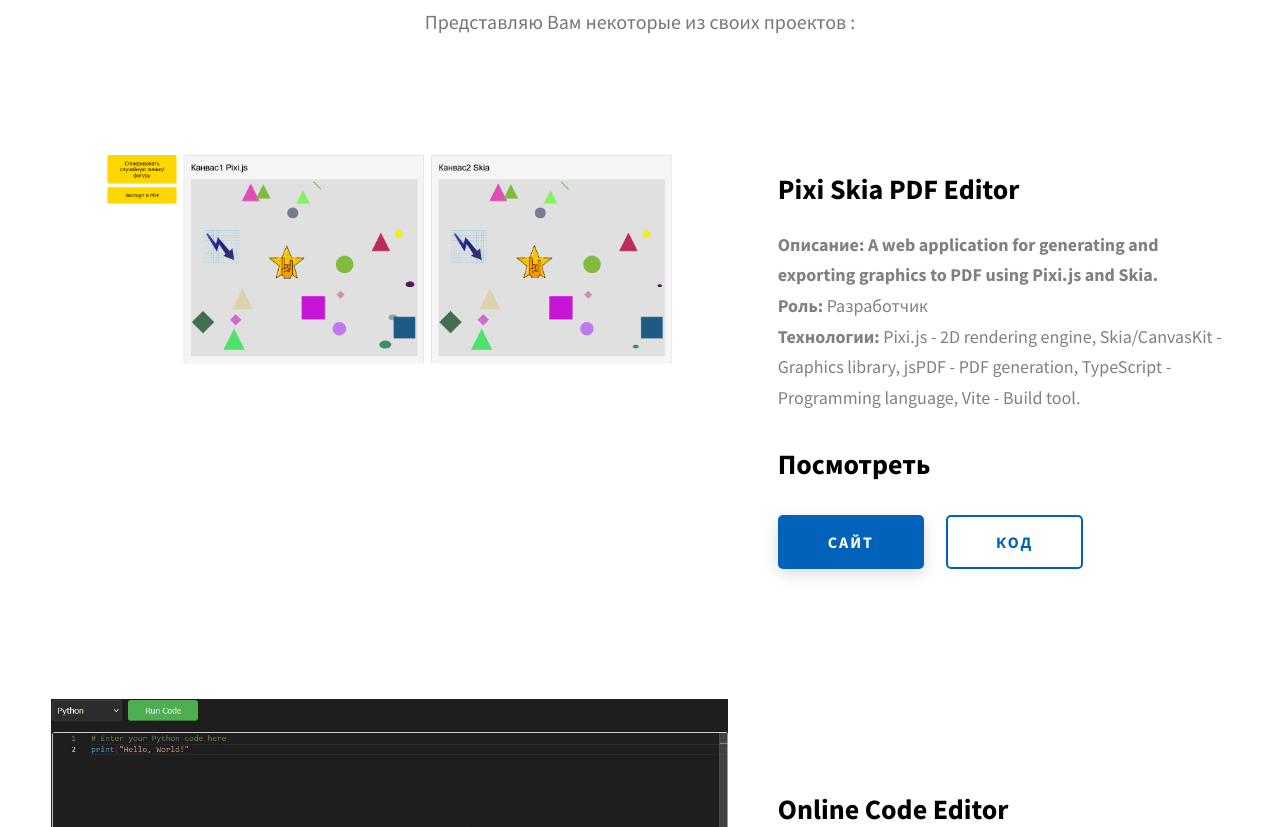
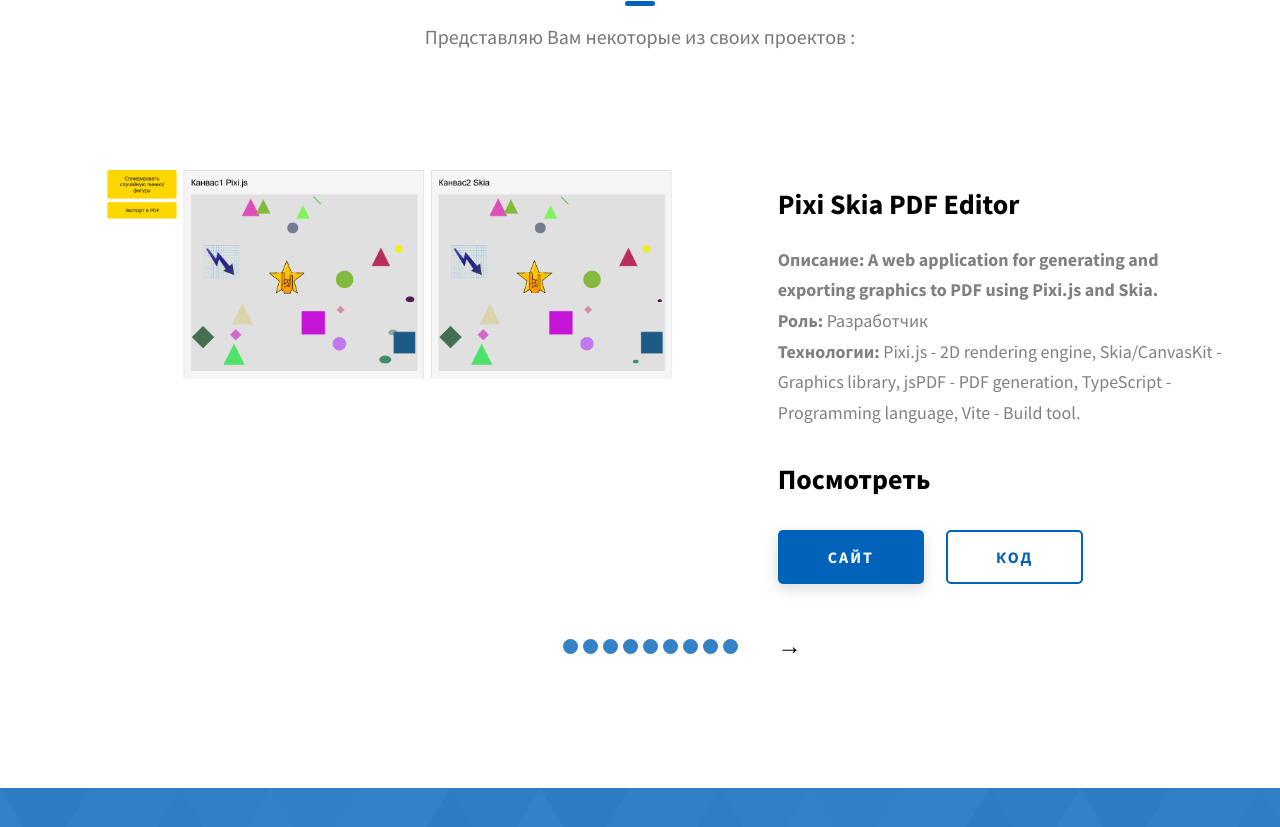
Before and after one commit to ro5ti5lav/MyPortfolio, a website: page index.html in a window 1280 px wide. Shown: the part 1973-2800 px from the top of the page. Drawn offline with Linux system fonts and the light colour scheme.

Commit message:
add carusel

```diff
--- a/css/style.css
+++ b/css/style.css
@@ -1029,3 +1029,67 @@ textarea {
     top: 27px;
   }
 }
+
+.projects-page {
+  display: none;
+}
+
+.projects-page.active {
+  display: block;
+}
+
+.projects-navigation {
+  display: flex;
+  justify-content: center;
+  align-items: center;
+  margin-top: 2rem;
+  gap: 2rem;
+}
+
+.nav-btn {
+  background: none;
+  border: 2px solid var(--main-color);
+  color: var(--main-color);
+  padding: 1rem 2rem;
+  font-size: 2.4rem;
+  cursor: pointer;
+  border-radius: 5px;
+  transition: all 0.3s;
+  line-height: 1;
+}
+
+.nav-btn:hover {
+  background: var(--main-color);
+  color: rgb(235, 78, 78);
+}
+
+.page-indicators {
+  display: flex;
+  gap: 0.5rem;
+}
+
+.page-indicator {
+  width: 15px;
+  height: 15px;
+  border-radius: 50%;
+  background: rgba(0, 98, 185, 0.8);
+  cursor: pointer;
+}
+
+.page-indicator.active {
+  background: var(--main-color);
+}
+
+.projects-pages-container {
+  width: 100%;
+  position: relative;
+}
+
+.projects-page {
+  display: none;
+  width: 100%;
+}
+
+.projects-page.active {
+  display: block;
+}
--- a/index.html
+++ b/index.html
@@ -1,3 +1,5 @@
+совершенствованию
+своих знаний и навыков.
 <!DOCTYPE html>
 <html lang="ru">
 
@@ -120,7 +122,8 @@
         <span class="heading-sec__main">Коротко о себе...</span>
         <span class="heading-sec__sub">
           Я увлеченный frontend-разработчик с опытом создания адаптивных и интерактивных веб-приложений.
-          Я работаю с HTML, CSS, SASS/LESS, TypeScript/JavaScript, React, RestAPI и всегда стремлюсь к совершенствованию
+          Я работаю с HTML, CSS, SASS/LESS, TypeScript/JavaScript, React, RestAPI и всегда стремлюсь к
+          совершенствованию
           своих знаний и навыков.
           В свободное время занимаюсь изучением новых технологий и совершенствую свои навыки в дизайне.
         </span>
@@ -153,10 +156,10 @@
             <div class="skills__skill">CSS</div>
             <div class="skills__skill">JavaScript</div>
             <div class="skills__skill">TypeScript</div>
-            <div class="skills__skill">React</div>
+            <div class="skills__skill">ReactJS</div>
             <div class="skills__skill">NodeJS</div>
             <div class="skills__skill">VueJS</div>
-            <div class="skills__skill">Sass</div>
+            <div class="skills__skill">Sass/Less</div>
             <div class="skills__skill">Docker</div>
             <div class="skills__skill">Git</div>
             <div class="skills__skill">Rest API</div>
@@ -166,6 +169,7 @@
             <div class="skills__skill">Figma</div>
             <div class="skills__skill">NextJS</div>
             <div class="skills__skill">Flex/Grid</div>
+            <div class="skills__skill">Jira</div>
           </div>
         </div>
       </div>
@@ -181,6 +185,11 @@
       </h2>
 
       <div class="projects__content">
+        <!-- Контейнер для страниц с проектами -->
+        <div class="projects-pages-container">
+          <!-- Первая страница -->
+          <div class="projects-page active">
+
 
             <div class="projects__row">
               <div class="projects__row-img-cont">
@@ -190,11 +199,11 @@
               <div class="projects__row-content">
                 <h3 class="projects__row-content-title">Pixi Skia PDF Editor</h3>
                 <p class="projects__row-content-desc">
-              <strong>Описание: A web application for generating and exporting graphics to PDF using Pixi.js and Skia.
-              </strong><br>
+                  <strong>Описание: A web application for generating and exporting graphics to PDF using Pixi.js and
+                    Skia.</strong><br>
                   <strong>Роль:</strong> Разработчик<br>
-              <strong>Технологии:</strong> Pixi.js - 2D rendering engine, Skia/CanvasKit - Graphics library, jsPDF - PDF
-              generation,
+                  <strong>Технологии:</strong> Pixi.js - 2D rendering engine, Skia/CanvasKit - Graphics library, jsPDF -
+                  PDF generation,
                   TypeScript - Programming language, Vite - Build tool.
                 </p>
                 <div class="project-details__links">
@@ -251,7 +260,10 @@
                 </div>
               </div>
             </div>
+          </div>
 
+          <!-- Вторая страница -->
+          <div class="projects-page">
             <div class="projects__row">
               <div class="projects__row-img-cont">
                 <img src="./assets/jpeg/chat.jpeg" alt="Software Screenshot" class="projects__row-img zoom-image"
@@ -315,9 +327,12 @@
                   <a href="https://github.com/mikhailkushnir/green-corp-landing"
                     class="btn btn--med btn--theme-inv project-details__links-btn" target="_blank">Код</a>
                 </div>
-
               </div>
             </div>
+          </div>
+
+          <!-- Третья страница -->
+          <div class="projects-page">
             <div class="projects__row">
               <div class="projects__row-img-cont">
                 <img src="./assets/jpeg/portfolio.jpeg" alt="Software Screenshot" class="projects__row-img zoom-image"
@@ -337,9 +352,9 @@
                   <a href="https://github.com/ro5ti5lav/MyPortfolio"
                     class="btn btn--med btn--theme-inv project-details__links-btn" target="_blank">Код</a>
                 </div>
-
               </div>
             </div>
+
             <div class="projects__row">
               <div class="projects__row-img-cont">
                 <img src="./assets/jpeg/computer.jpeg" alt="Software Screenshot" class="projects__row-img zoom-image"
@@ -354,14 +369,14 @@
                 </p>
                 <div class="project-details__links">
                   <h3 class="project-details__content-title">Посмотреть</h3>
-              <a href="https://ro5ti5lav.github.io/computer/" class="btn btn--med btn--theme project-details__links-btn"
-                target="_blank">Сайт</a>
+                  <a href="https://ro5ti5lav.github.io/computer/"
+                    class="btn btn--med btn--theme project-details__links-btn" target="_blank">Сайт</a>
                   <a href="https://github.com/ro5ti5lav/computer"
                     class="btn btn--med btn--theme-inv project-details__links-btn" target="_blank">Код</a>
                 </div>
-
               </div>
             </div>
+
             <div class="projects__row">
               <div class="projects__row-img-cont">
                 <img src="./assets/jpeg/landing.jpeg" alt="Software Screenshot" class="projects__row-img zoom-image"
@@ -376,13 +391,17 @@
                 </p>
                 <div class="project-details__links">
                   <h3 class="project-details__content-title">Посмотреть</h3>
-              <a href="https://ro5ti5lav.github.io/landing/" class="btn btn--med btn--theme project-details__links-btn"
-                target="_blank">Сайт</a>
+                  <a href="https://ro5ti5lav.github.io/landing/"
+                    class="btn btn--med btn--theme project-details__links-btn" target="_blank">Сайт</a>
                   <a href="https://github.com/ro5ti5lav/landing"
                     class="btn btn--med btn--theme-inv project-details__links-btn" target="_blank">Код</a>
                 </div>
               </div>
             </div>
+          </div>
+
+          <!-- После третьей страницы добавляем четвертую -->
+          <div class="projects-page">
             <div class="projects__row">
               <div class="projects__row-img-cont">
                 <img src="./assets/jpeg/bk.jpeg" alt="Software Screenshot" class="projects__row-img zoom-image"
@@ -397,12 +416,26 @@
                 </p>
                 <div class="project-details__links">
                   <h3 class="project-details__content-title">Посмотреть</h3>
-              <a href="https://ro5ti5lav.github.io/Project/" class="btn btn--med btn--theme project-details__links-btn"
-                target="_blank">Сайт</a>
+                  <a href="https://ro5ti5lav.github.io/Project/"
+                    class="btn btn--med btn--theme project-details__links-btn" target="_blank">Сайт</a>
                   <a href="https://github.com/ro5ti5lav/Project"
                     class="btn btn--med btn--theme-inv project-details__links-btn" target="_blank">Код</a>
                 </div>
               </div>
+            </div>
+          </div>
+        </div>
+
+        <!-- Навигация -->
+        <div class="projects-navigation">
+          <button class="nav-btn prev-btn">&#8592;</button>
+          <div class="page-indicators">
+            <span class="page-indicator active" data-page="1"></span>
+            <span class="page-indicator" data-page="2"></span>
+            <span class="page-indicator" data-page="3"></span>
+            <span class="page-indicator" data-page="4"></span>
+          </div>
+          <button class="nav-btn next-btn">&#8594;</button>
         </div>
       </div>
     </div>
--- a/index.js
+++ b/index.js
@@ -1,38 +1,99 @@
-// ---
-const hamMenuBtn = document.querySelector('.header__main-ham-menu-cont')
-const smallMenu = document.querySelector('.header__sm-menu')
-const headerHamMenuBtn = document.querySelector('.header__main-ham-menu')
-const headerHamMenuCloseBtn = document.querySelector(
-  '.header__main-ham-menu-close'
-)
-const headerSmallMenuLinks = document.querySelectorAll('.header__sm-menu-link')
+document.addEventListener('DOMContentLoaded', function () {
+  const projectsContainer = document.querySelector('.projects-pages-container');
+  const projectRows = document.querySelectorAll('.projects__row');
+  const pageIndicators = document.querySelector('.page-indicators');
+  const prevBtn = document.querySelector('.prev-btn');
+  const nextBtn = document.querySelector('.next-btn');
 
-hamMenuBtn.addEventListener('click', () => {
-  if (smallMenu.classList.contains('header__sm-menu--active')) {
-    smallMenu.classList.remove('header__sm-menu--active')
-  } else {
-    smallMenu.classList.add('header__sm-menu--active')
+  let PROJECTS_PER_PAGE = 1; // По умолчанию 3 проекта на странице
+  let currentPage = 0;
+
+  // Функция для создания страниц и распределения проектов
+  function createPages() {
+    // Очищаем контейнер и индикаторы
+    projectsContainer.innerHTML = '';
+    pageIndicators.innerHTML = '';
+
+    // Вычисляем количество необходимых страниц
+    const totalPages = Math.ceil(Array.from(projectRows).length / PROJECTS_PER_PAGE);
+
+    // Создаем страницы и распределяем проекты
+    for (let i = 0; i < totalPages; i++) {
+      // Создаем страницу
+      const page = document.createElement('div');
+      page.className = 'projects-page';
+      if (i === 0) page.classList.add('active');
+
+      // Определяем индексы проектов для текущей страницы
+      const startIndex = i * PROJECTS_PER_PAGE;
+      const endIndex = Math.min(startIndex + PROJECTS_PER_PAGE, projectRows.length);
+
+      // Добавляем проекты на страницу
+      for (let j = startIndex; j < endIndex; j++) {
+        page.appendChild(projectRows[j].cloneNode(true));
+      }
+
+      projectsContainer.appendChild(page);
+
+      // Создаем индикатор для страницы
+      const indicator = document.createElement('span');
+      indicator.className = 'page-indicator';
+      if (i === 0) indicator.classList.add('active');
+      indicator.setAttribute('data-page', i + 1);
+      indicator.addEventListener('click', () => {
+        currentPage = i;
+        showPage(currentPage);
+      });
+      pageIndicators.appendChild(indicator);
+    }
   }
-  if (headerHamMenuBtn.classList.contains('d-none')) {
-    headerHamMenuBtn.classList.remove('d-none')
-    headerHamMenuCloseBtn.classList.add('d-none')
-  } else {
-    headerHamMenuBtn.classList.add('d-none')
-    headerHamMenuCloseBtn.classList.remove('d-none')
+
+  // Функция для изменения количества проектов на странице
+  function setProjectsPerPage(count) {
+    PROJECTS_PER_PAGE = count;
+    currentPage = 0; // Сбрасываем на первую страницу
+    createPages();
+    showPage(0);
   }
-})
 
-for (let i = 0; i < headerSmallMenuLinks.length; i++) {
-  headerSmallMenuLinks[i].addEventListener('click', () => {
-    smallMenu.classList.remove('header__sm-menu--active')
-    headerHamMenuBtn.classList.remove('d-none')
-    headerHamMenuCloseBtn.classList.add('d-none')
-  })
-}
+  // Функция для показа определенной страницы
+  function showPage(pageIndex) {
+    const pages = document.querySelectorAll('.projects-page');
+    const indicators = document.querySelectorAll('.page-indicator');
 
-// ---
-const headerLogoConatiner = document.querySelector('.header__logo-container')
+    pages.forEach((page, index) => {
+      page.classList.remove('active');
+      indicators[index].classList.remove('active');
+    });
 
-headerLogoConatiner.addEventListener('click', () => {
-  location.href = 'index.html'
-})
+    pages[pageIndex].classList.add('active');
+    indicators[pageIndex].classList.add('active');
+
+    // Управление видимостью кнопок
+    prevBtn.style.visibility = pageIndex === 0 ? 'hidden' : 'visible';
+    nextBtn.style.visibility = pageIndex === pages.length - 1 ? 'hidden' : 'visible';
+  }
+
+  // Обработчики для кнопок
+  prevBtn.addEventListener('click', () => {
+    if (currentPage > 0) {
+      currentPage--;
+      showPage(currentPage);
+    }
+  });
+
+  nextBtn.addEventListener('click', () => {
+    const totalPages = Math.ceil(projectRows.length / PROJECTS_PER_PAGE);
+    if (currentPage < totalPages - 1) {
+      currentPage++;
+      showPage(currentPage);
+    }
+  });
+
+  // Инициализация страниц
+  createPages();
+  showPage(0);
+
+  // Делаем функцию доступной глобально
+  window.setProjectsPerPage = setProjectsPerPage;
+});
```
Lines whose indentation alone changed are shown as unchanged.
